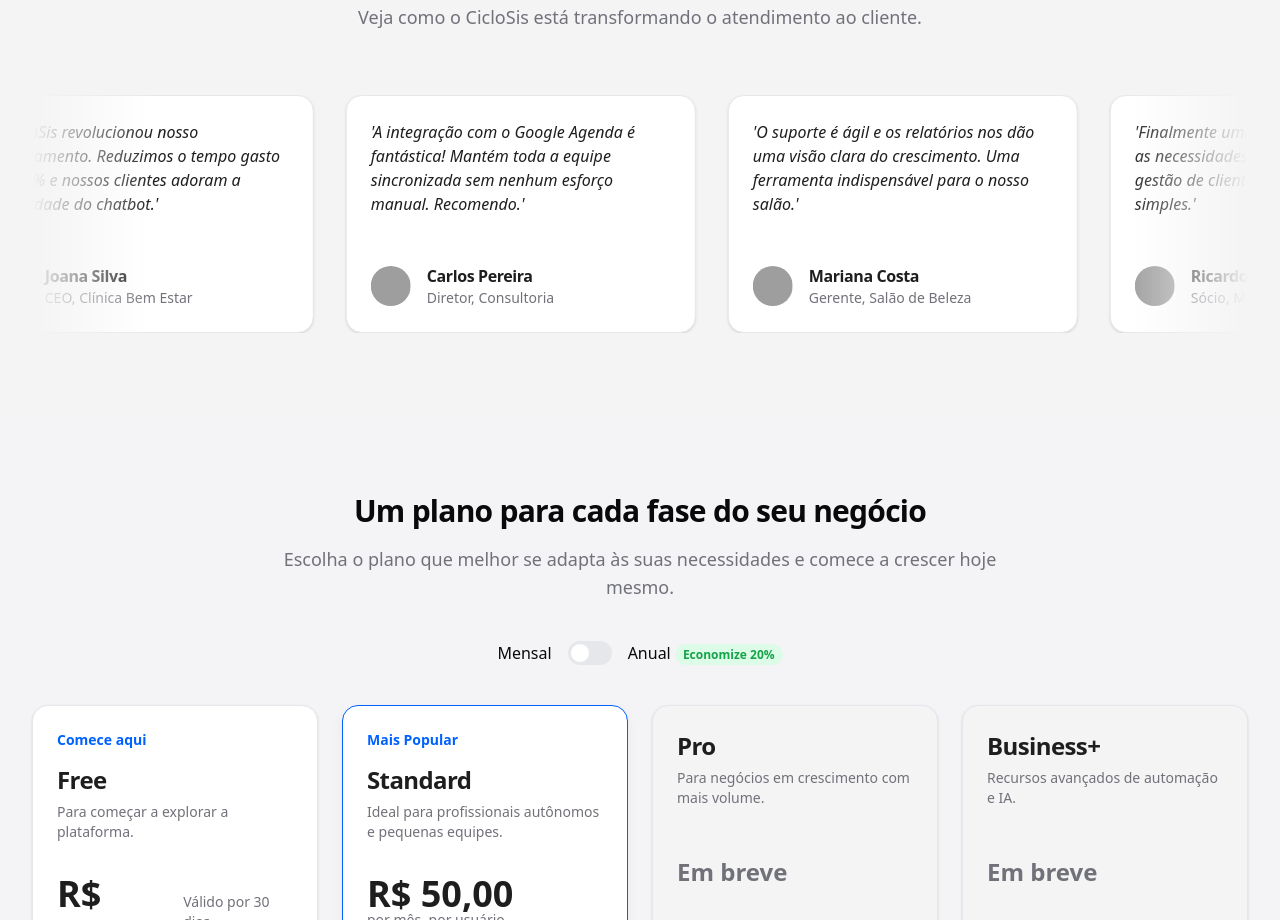
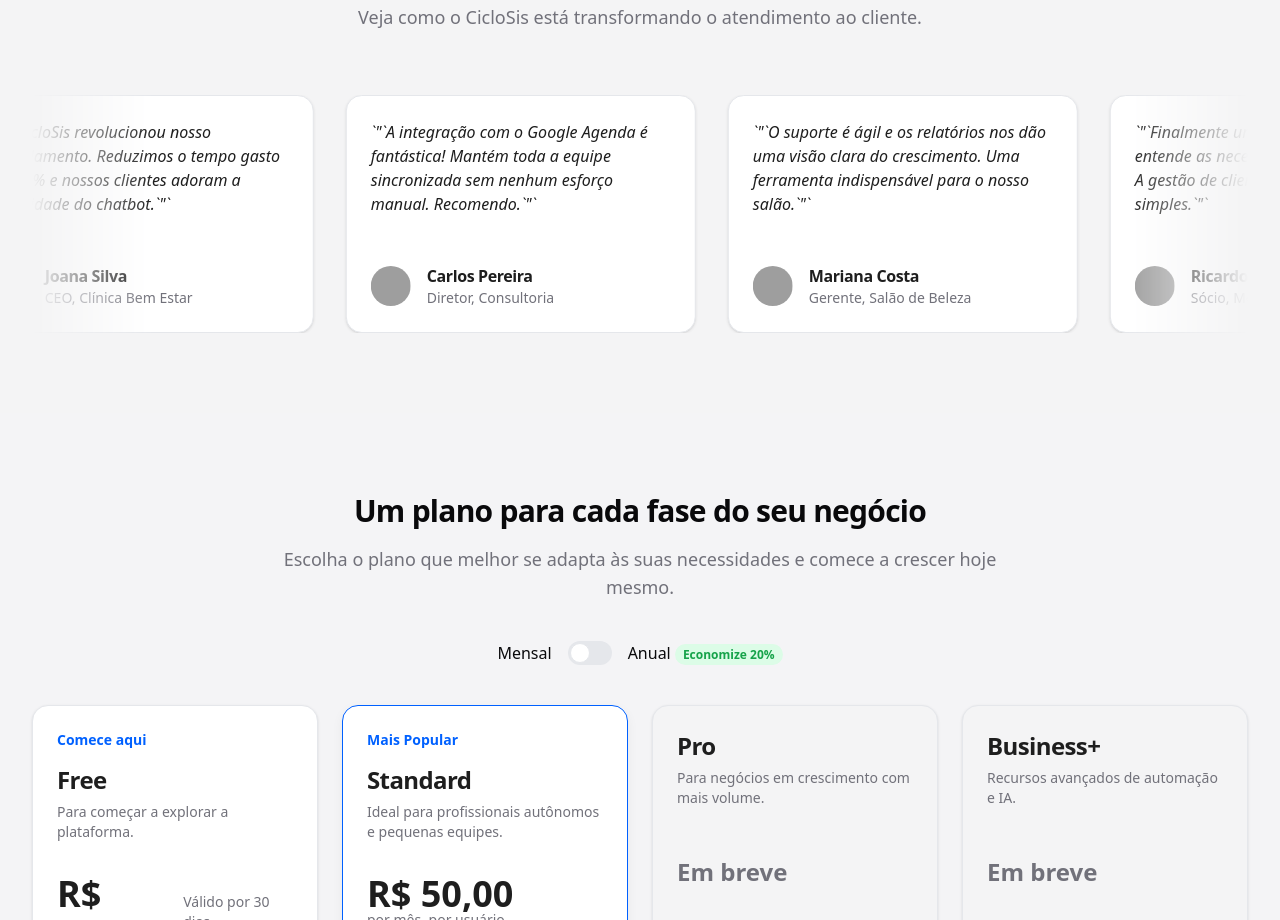
Before and after one commit to ciclodevsis/chatbot-ciclosis-frontend, a Next.js app: page / in a window 1280 px wide. Shown: the part 2580-3500 px from the top of the page. Built offline with nearby package versions, Linux system fonts and the light colour scheme; grey boxes are pictures that could not be loaded.

Commit message:
quote esl fix

```diff
--- a/src/app/page.tsx
+++ b/src/app/page.tsx
@@ -315,7 +315,7 @@ function TestimonialsSection() {
                     {[...testimonials, ...testimonials].map((testimonial, index) => (
                         <Card key={index} className="flex flex-col justify-between flex-shrink-0 w-[350px] marquee-card">
                              <CardContent className="pt-6">
-                                 <p className="italic">'{testimonial.quote}'</p>
+                                 <p className="italic">`&quot;`{testimonial.quote}`&quot;`</p>
                              </CardContent>
                              <CardHeader>
                                  <div className="flex items-center gap-4">
```
